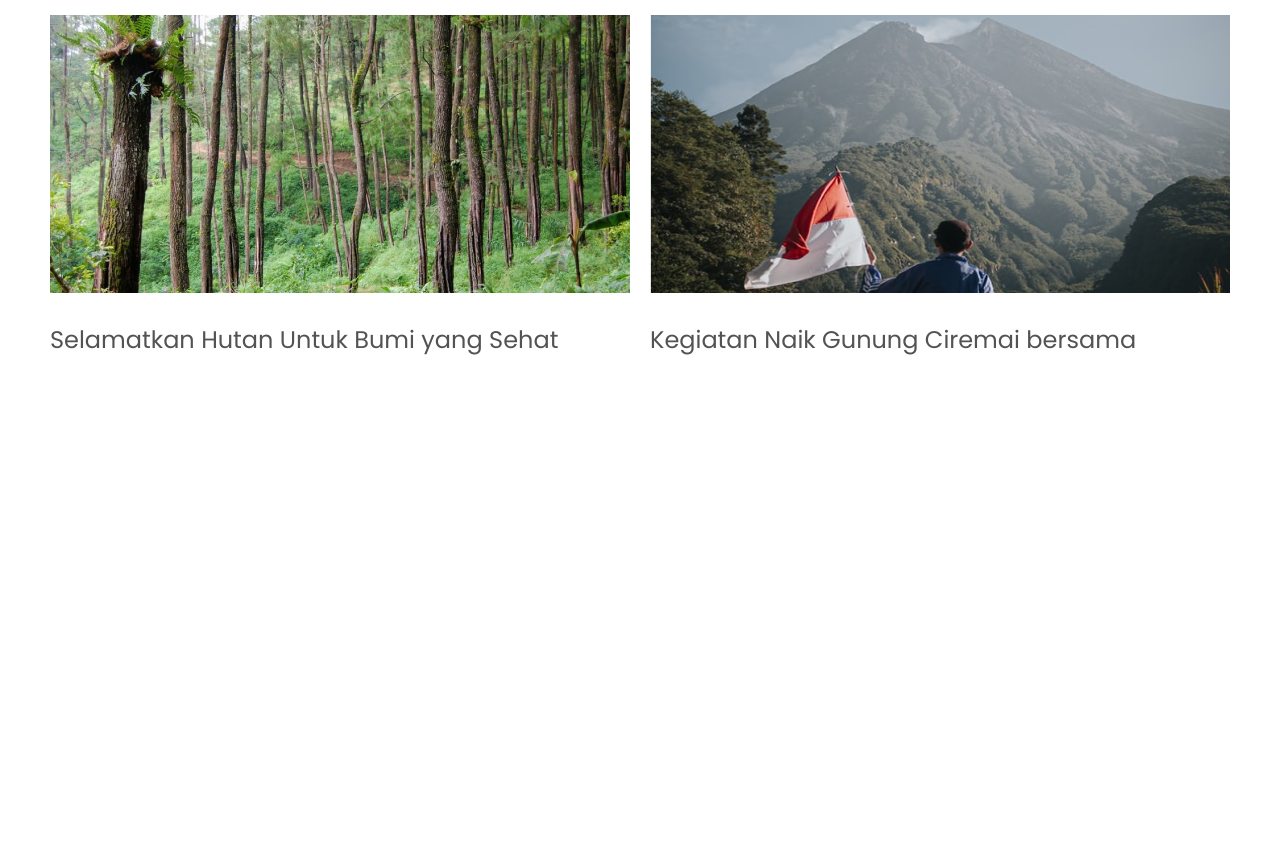
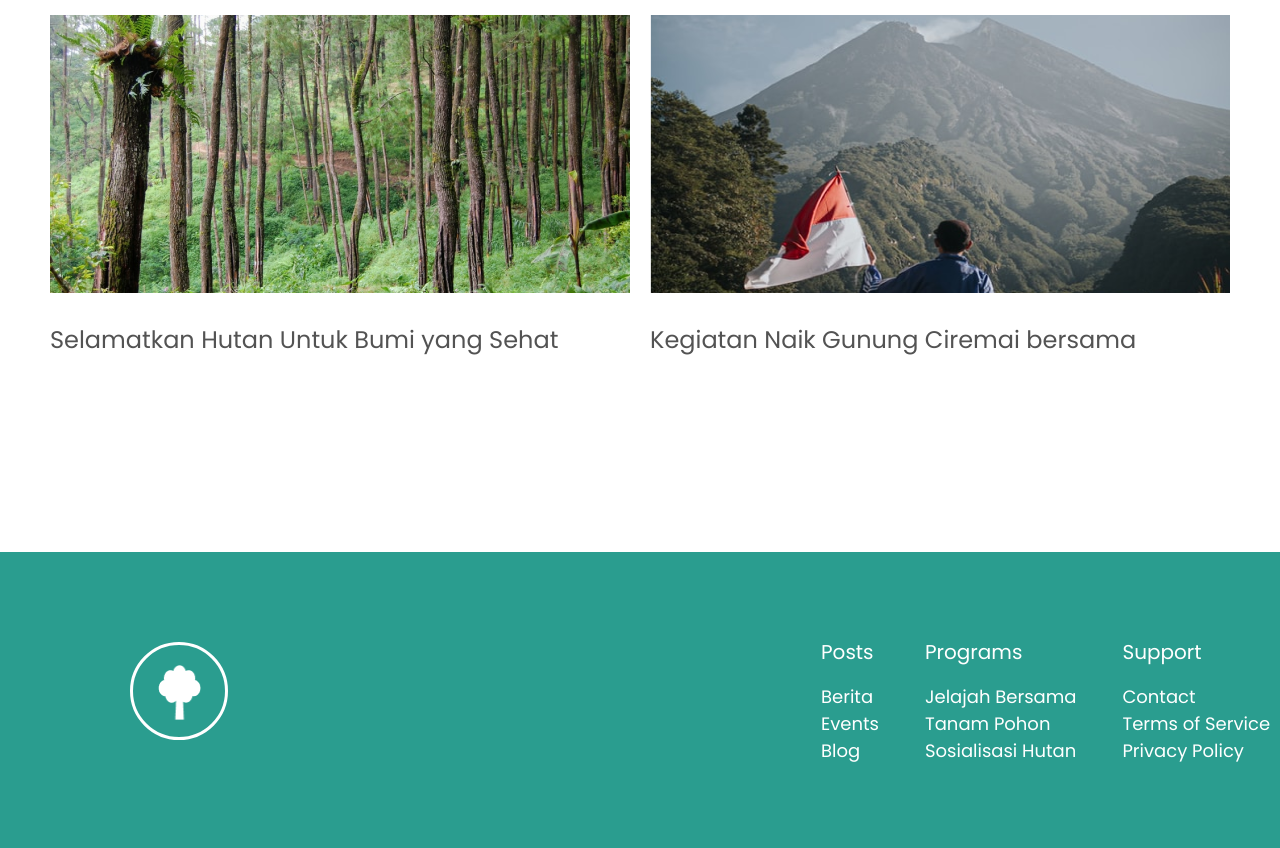
Before and after one commit to murdady/davaleba-5, a plain HTML site: page index.html in a window 1280 px wide. Shown: the part 1952-2800 px from the top of the page. Before the commit the page ends 2504 px from the top, so only its background shows below. Drawn offline with Linux system fonts and the light colour scheme.

Commit message:
Added Footer

```diff
--- a/css/styles.css
+++ b/css/styles.css
@@ -25,7 +25,7 @@ header {
 
 
 
-a {
+.headernavbutton {
     color: #FFF;
     font-family: 'Nerko One', cursive;
     font-size: 20px;
@@ -181,3 +181,79 @@ a {
     font-weight: 400;
     margin-top: 32px;
 }
+
+/* FOOTER */
+
+footer {
+    background-color: #2A9D8F;
+    width: 1440px;
+    margin: auto;
+    padding: 90px 130px 148px;
+}
+
+
+
+/* aq divi shevqmeni border gavakete da tetri png chavsvi
+ svgs shemtxvevashi calke wre unda gadmomewera da ucnaurad iko*/
+.footertreelogo {
+    width: 42.641px;
+    height: 54.379px;
+    margin-left: 5px;
+    margin-bottom: 21px;
+}
+
+.border {
+    width: 98px;
+    height: 98px;
+    display: inline-block;
+    padding: 20px;
+    border: 3px solid white;
+    border-radius: 50px;
+}
+
+.footernav {
+    display: inline-block;
+    vertical-align: top;
+    margin-left: 589px;
+}
+
+.row1 {
+    display: inline-block;
+    vertical-align: top;
+    color: #FFF;
+    font-family: 'Poppins', sans-serif;
+    font-size: 20px;
+    font-weight: 500;
+}
+
+.row2 {
+    display: inline-block;
+    vertical-align: top;
+    color: #FFF;
+    font-family: 'Poppins', sans-serif;
+    font-size: 20px;
+    font-weight: 500;
+    margin-right: 42px;
+    margin-left: 42px;
+}
+
+.row3 {
+    display: inline-block;
+    vertical-align: top;
+    color: #FFF;
+    font-family: 'Poppins', sans-serif;
+    font-size: 20px;
+    font-weight: 500;
+}
+
+.title {
+    margin-bottom: 21px;
+}
+
+.footernavbutton {
+    color: #FFF;
+    font-family: 'Poppins', sans-serif;
+    font-size: 18px;
+    font-weight: 400;
+    line-height: 27px;
+}
--- a/index.html
+++ b/index.html
@@ -15,15 +15,16 @@
 <body>
     <!-- HEADER -->
     <header>
-
-        <img class="springtree" src="images/spring_tree_plant_garden_nature_wood_forest_icon_133298 1.svg"
-            alt="spring tree">
+        <a href="index.html">
+            <img class="springtree" src="images/spring_tree_plant_garden_nature_wood_forest_icon_133298 1.svg"
+                alt="springtreelogo">
+        </a>
 
         <nav class="navbar">
             <ul>
-                <li class="topnav"> <a href>Home</a></li>
-                <li class="topnav post"> <a href>Post</a></li>
-                <li class="topnav"> <a href>Newsletter</a></li>
+                <li class="topnav"> <a class="headernavbutton" href>Home</a></li>
+                <li class="topnav post"> <a class="headernavbutton" href>Post</a></li>
+                <li class="topnav"> <a class="headernavbutton" href>Newsletter</a></li>
             </ul>
 
         </nav>
@@ -90,6 +91,45 @@
 
     </section>
 
+    <!-- FOOTER -->
+
+    <footer>
+
+        <a href="index.html">
+            <div class="border">
+
+                <img class="footertreelogo" src="images/spring_tree_plant_garden_nature_wood_forest_icon_133298 1.png"
+                    alt="springtreelogo">
+
+            </div>
+        </a>
+
+        <nav class="footernav">
+
+            <ul class="row1">
+                <li class="title">Posts</li>
+                <li><a class="footernavbutton" href="index.html">Berita</a></li>
+                <li><a class="footernavbutton" href="index.html">Events</a></li>
+                <li><a class="footernavbutton" href="index.html">Blog</a></li>
+            </ul>
+
+            <ul class="row2">
+                <li class="title">Programs</li>
+                <li><a class="footernavbutton" href="index.html">Jelajah Bersama</a></li>
+                <li><a class="footernavbutton" href="index.html">Tanam Pohon</a></li>
+                <li><a class="footernavbutton" href="index.html">Sosialisasi Hutan</a></li>
+            </ul>
+
+            <ul class="row3">
+                <li class="title">Support</li>
+                <li><a class="footernavbutton" href="index.html">Contact</a></li>
+                <li><a class="footernavbutton" href="index.html">Terms of Service</a></li>
+                <li><a class="footernavbutton" href="index.html">Privacy Policy</a></li>
+            </ul>
+
+        </nav>
+
+    </footer>
 
 </body>
 
```
Also changed, not shown: images/spring_tree_plant_garden_nature_wood_forest_icon_133298 1.png (added).
